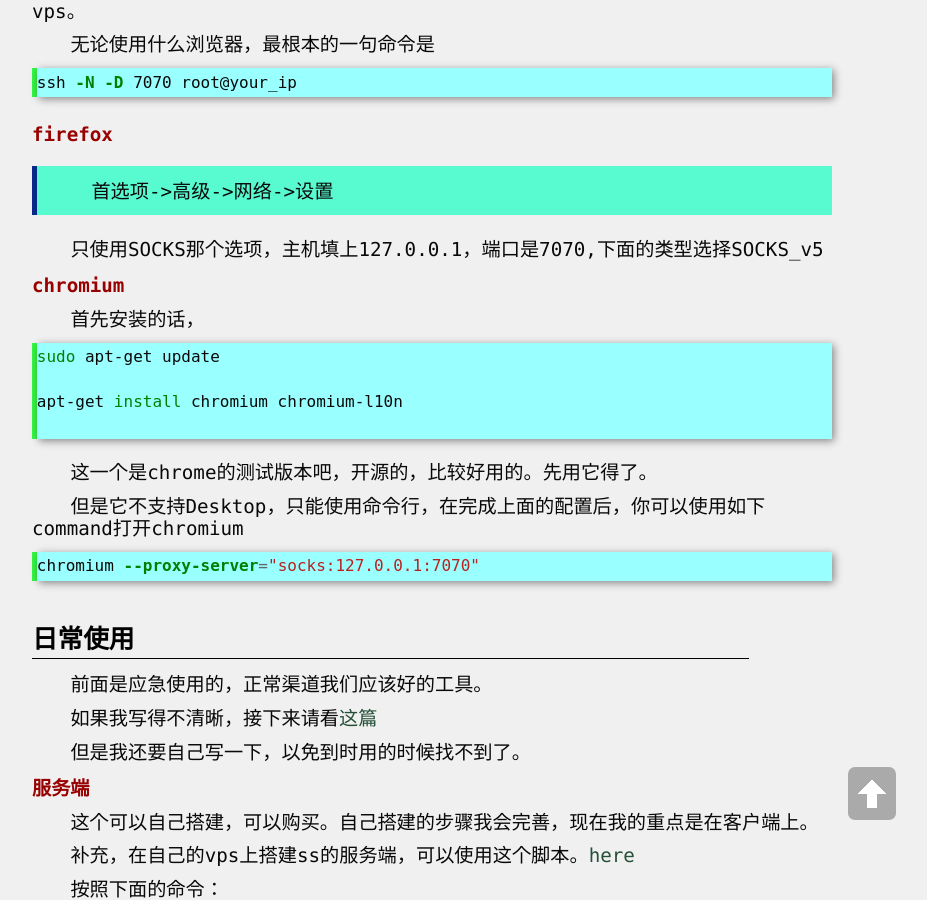
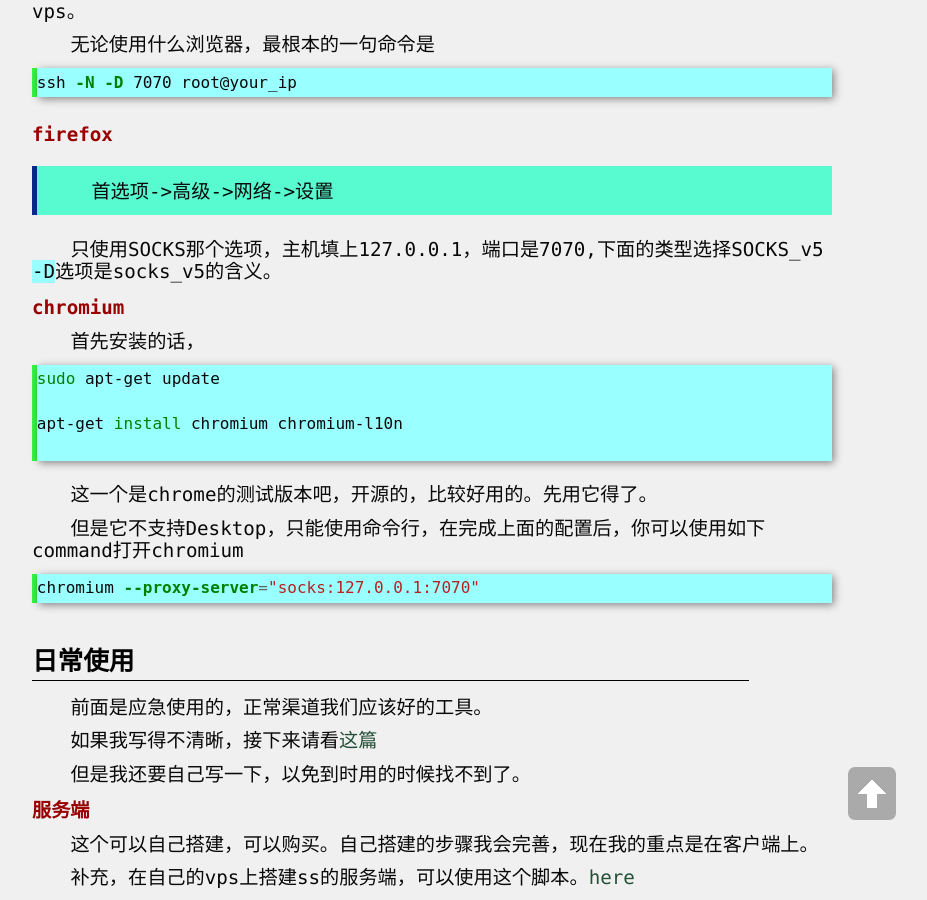
Before and after one commit to yuzibo/yuzibo.github.io, a Jekyll site: the page built from _posts/2016-07-01-online_method.md, in a window 1280 px wide and 900 px high, scrolled down 467 px. Shown: the whole window, without its empty margins (208-1135 px from the left). Built offline with Jekyll 4.4.1, drawn with Linux system fonts in a browser that asks for light colours; comment, search, counter and statistics services are not loaded.

Commit message:
modify a file about online method

```diff
--- a/_posts/2016-07-01-online_method.md
+++ b/_posts/2016-07-01-online_method.md
@@ -28,6 +28,7 @@
 > 首选项->高级->网络->设置
 
 只使用SOCKS那个选项，主机填上127.0.0.1，端口是7070,下面的类型选择SOCKS_v5
+`-D`选项是socks_v5的含义。
 
 ### chromium
 
```
